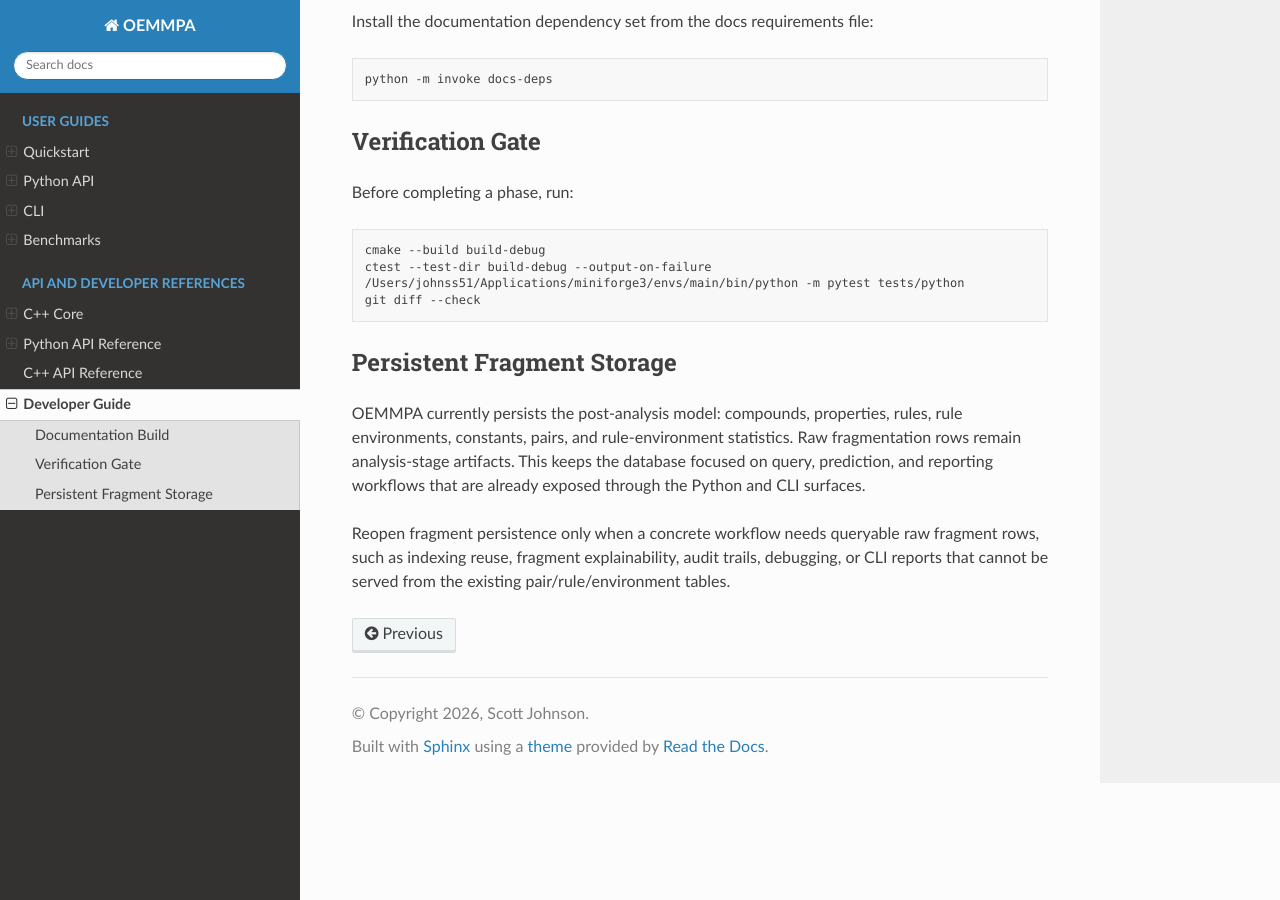
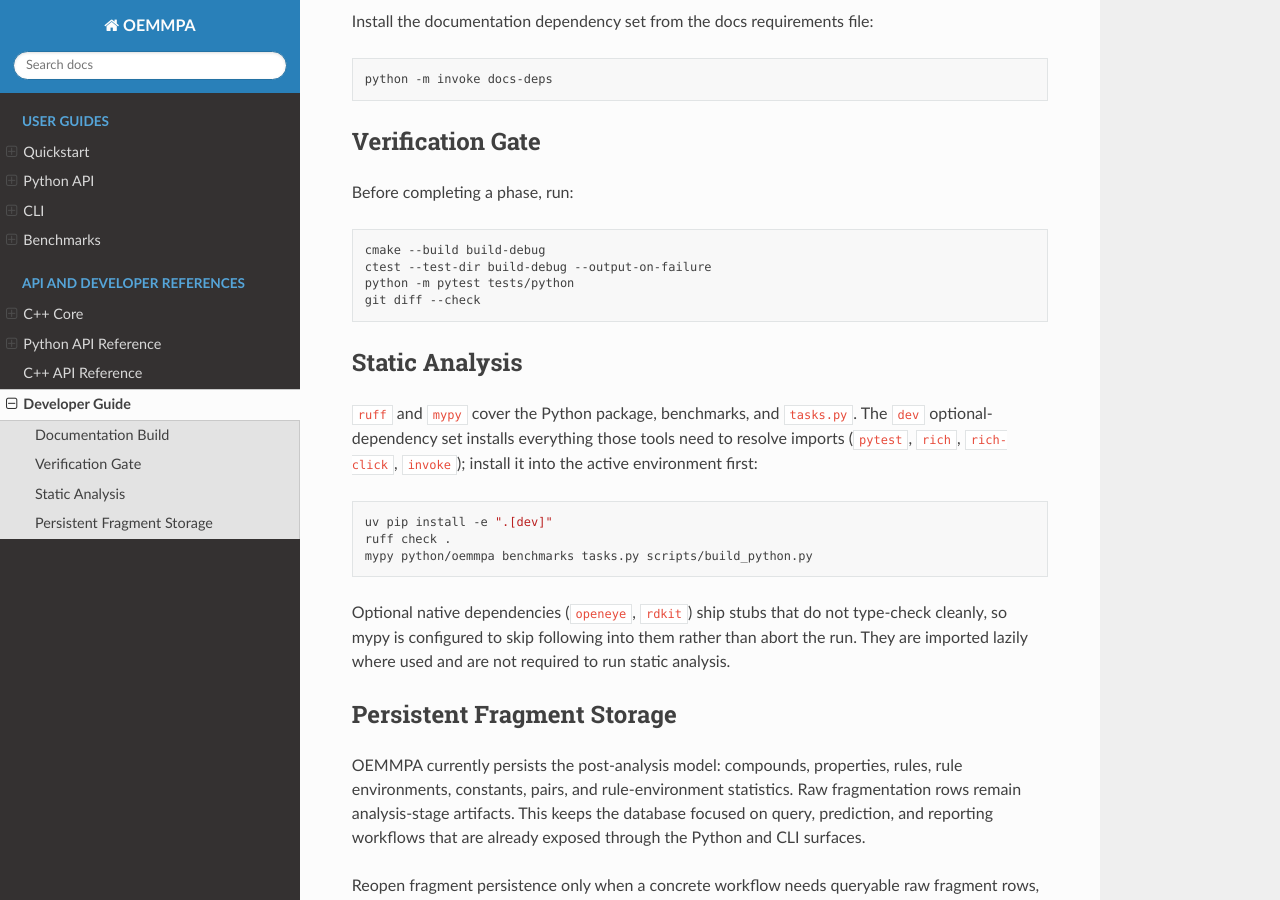
Before and after one commit to scott-arne/oemmpa, a Sphinx documentation site: the page built from docs/developer.md, in a window 1280 px wide and 900 px high, scrolled down 764 px. Built offline with Sphinx 7.4.7 and the Read the Docs theme 3.1.0, drawn with Linux system fonts in a browser that asks for light colours; pages that are not in the unit, such as notebooks, are missing from menus; the version number is read from the project's files by our own code.

Commit message:
fix: address dev-audit Phase 1 findings (docs, tooling, lint, output dirs)
Low-risk developer-experience fixes from the 2026-06-16 audit:

- getting_started.ipynb: close malformed <dt> tag, fix "packing"/"visualzation"
  typos, and mark the cnotebook import (a display-formatter side effect used for
  molecules=True rendering) with an explanatory noqa instead of deleting it.
  Restores a green "ruff check ." gate.
- Remove the removed-Miniforge interpreter path from README benchmark docs, the
  developer.md verification gate, and the Pyright venvPath; Pyright now resolves
  from the active environment.
- README editable-install section now documents the CMake-build-first workflow
  that produces the _oemmpa extension, and uses uv pip. tasks.py docs_deps and
  docs/requirements.txt use uv instead of bare pip.
- mypy: add a vendor-module override so optional native deps (rdkit, openeye,
  invoke) with imperfect/broken shipped stubs are skipped rather than aborting
  the run; add invoke to the dev extra so static analysis is self-sufficient.
  Document the static-analysis command in developer.md.
- CLI: _open_text_output creates missing parent directories so --output to a
  nonexistent subdir succeeds; add a regression test.

Verified: ruff clean, mypy clean (25 files), pytest 452/452.

````diff
--- a/docs/developer.md
+++ b/docs/developer.md
@@ -44,9 +44,27 @@
 ```bash
 cmake --build build-debug
 ctest --test-dir build-debug --output-on-failure
-/Users/johnss51/Applications/miniforge3/envs/main/bin/python -m pytest tests/python
+python -m pytest tests/python
 git diff --check
 ```
+
+## Static Analysis
+
+`ruff` and `mypy` cover the Python package, benchmarks, and `tasks.py`. The
+`dev` optional-dependency set installs everything those tools need to resolve
+imports (`pytest`, `rich`, `rich-click`, `invoke`); install it into the active
+environment first:
+
+```bash
+uv pip install -e ".[dev]"
+ruff check .
+mypy python/oemmpa benchmarks tasks.py scripts/build_python.py
+```
+
+Optional native dependencies (`openeye`, `rdkit`) ship stubs that do not
+type-check cleanly, so mypy is configured to skip following into them rather
+than abort the run. They are imported lazily where used and are not required to
+run static analysis.
 
 ## Persistent Fragment Storage
 
--- a/docs/requirements.txt
+++ b/docs/requirements.txt
@@ -1,5 +1,6 @@
 # OEMMPA Documentation Build Dependencies
-# Install with: python -m pip install -r docs/requirements.txt
+# Install with: uv pip install -r docs/requirements.txt
+# (or run `python -m invoke docs-deps`, which installs these via uv)
 
 # Core Sphinx
 sphinx>=7.0
````
Also changed, not shown: README.md (+12 -3 lines), pyproject.toml (+20 -2 lines), tasks.py (+6 -3 lines), 3 other files.
